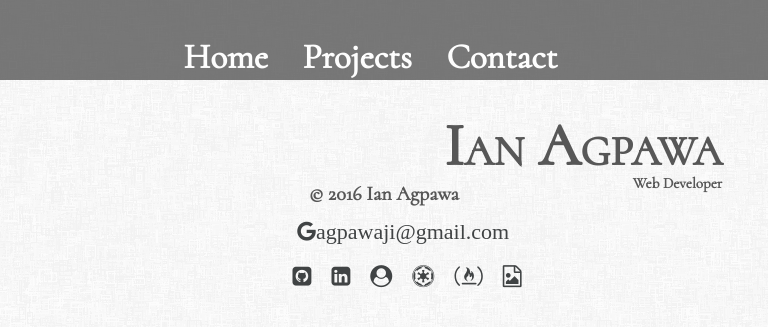
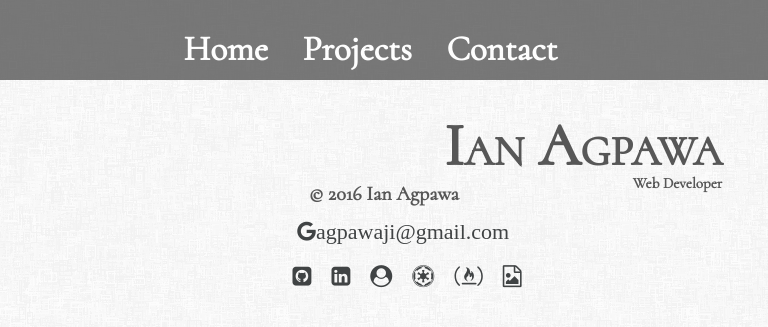
Before and after one commit to TheArtilect/portfolioN, a Python web app: template templates/base.html in a window 768 px wide. Shown: the top 327 px of the page. Run offline with Jinja, Linux system fonts and the light colour scheme; the template is opened without the code that fills it, so the values that code supplies are empty; some libraries are stand-ins or nearby versions.

Commit message:
refactor: Update vertical align for nav bar in media screen

```diff
--- a/static/css/media.css
+++ b/static/css/media.css
@@ -149,8 +149,7 @@
     }
 
     .nav-ul{
-        margin-top: 3vh;
-        padding-top: 1vh;
+        padding-top: 3vh;
     }
 
     .n-link{
@@ -263,6 +262,13 @@
         padding-left: 20vw;
     }
 
+    .middle{
+        position: 0;
+    }
+    /*.nav-ul{
+        height:
+    }*/
+
     .n-link{
         font-size: 35px;
     }
```
